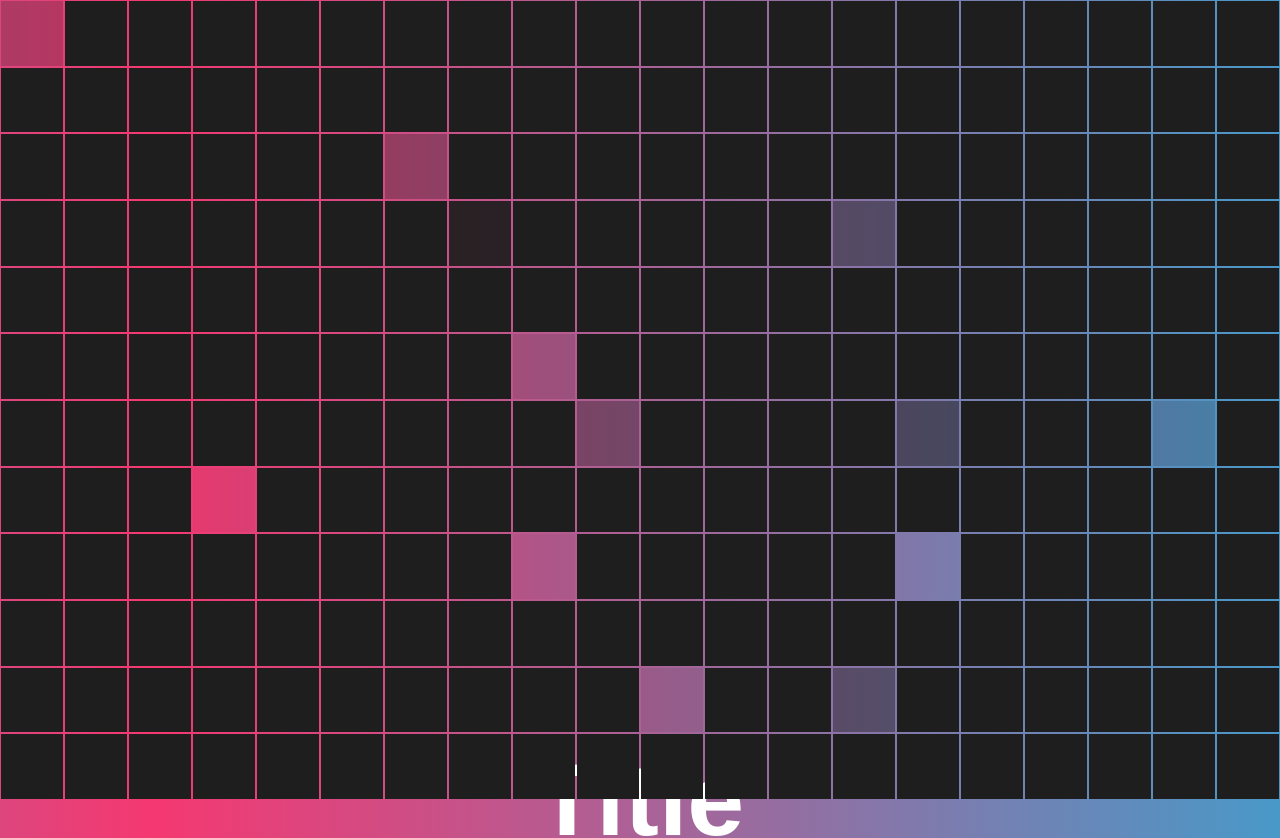
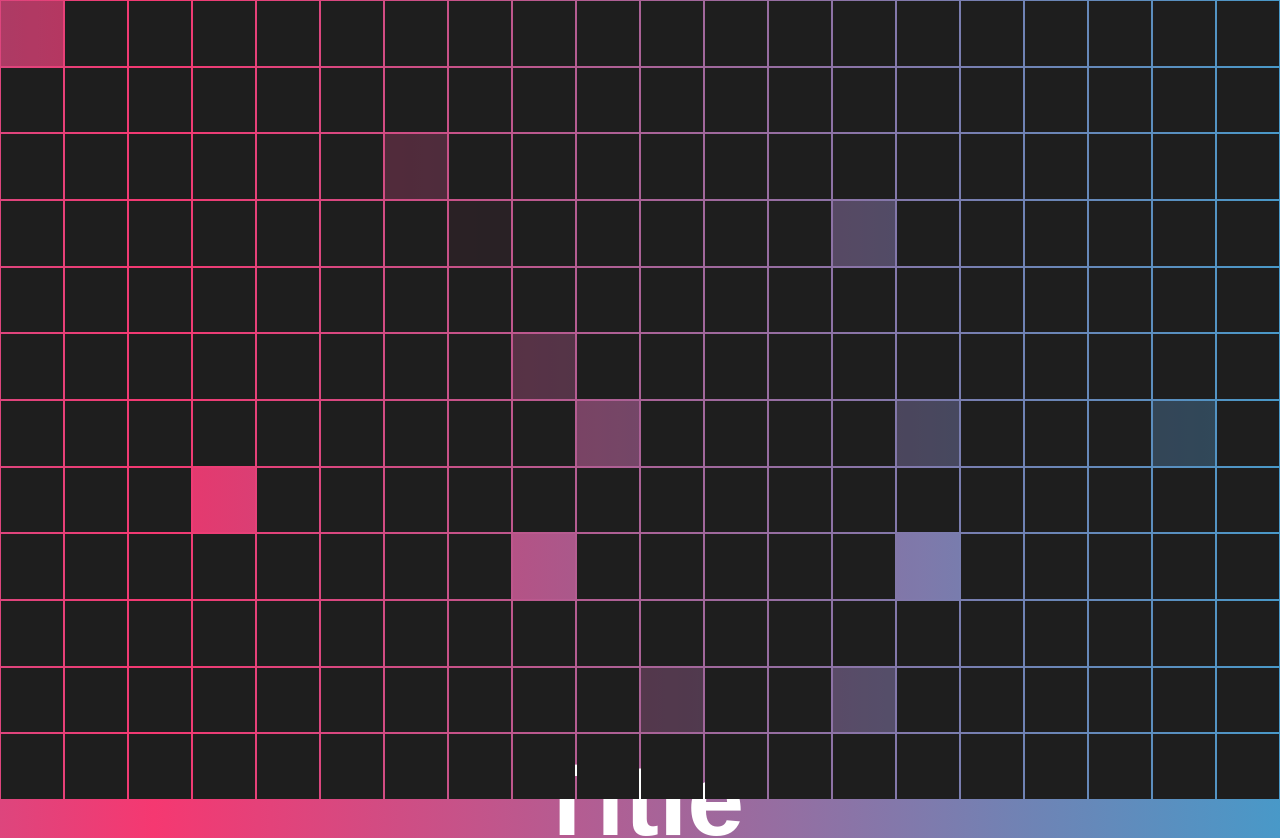
Before and after one commit to tabishz/staggering-grid-effect, a React (Create React App) app: page / in a window 1280 px wide. Shown: the top 838 px of the page. Built offline with nearby package versions, Linux system fonts and the light colour scheme.

Commit message:
easeout opacity hover

```diff
--- a/src/App.css
+++ b/src/App.css
@@ -29,9 +29,11 @@
 
 .tile {
   position: relative;
-  &:hover {
-    opacity: 0.50;
-  }
+  opacity: 1;
+  transition: opacity 1s ease-out;
+}
+.tile:hover {
+  opacity: 0.50;
 }
 
 .tile:before {
@@ -39,6 +41,8 @@
   content: "";
   position: absolute;
   inset: 1px;
+  opacity: 1;
+  transition: opacity 1s ease-out;
 }
 
 .tile:hover:before {
```
